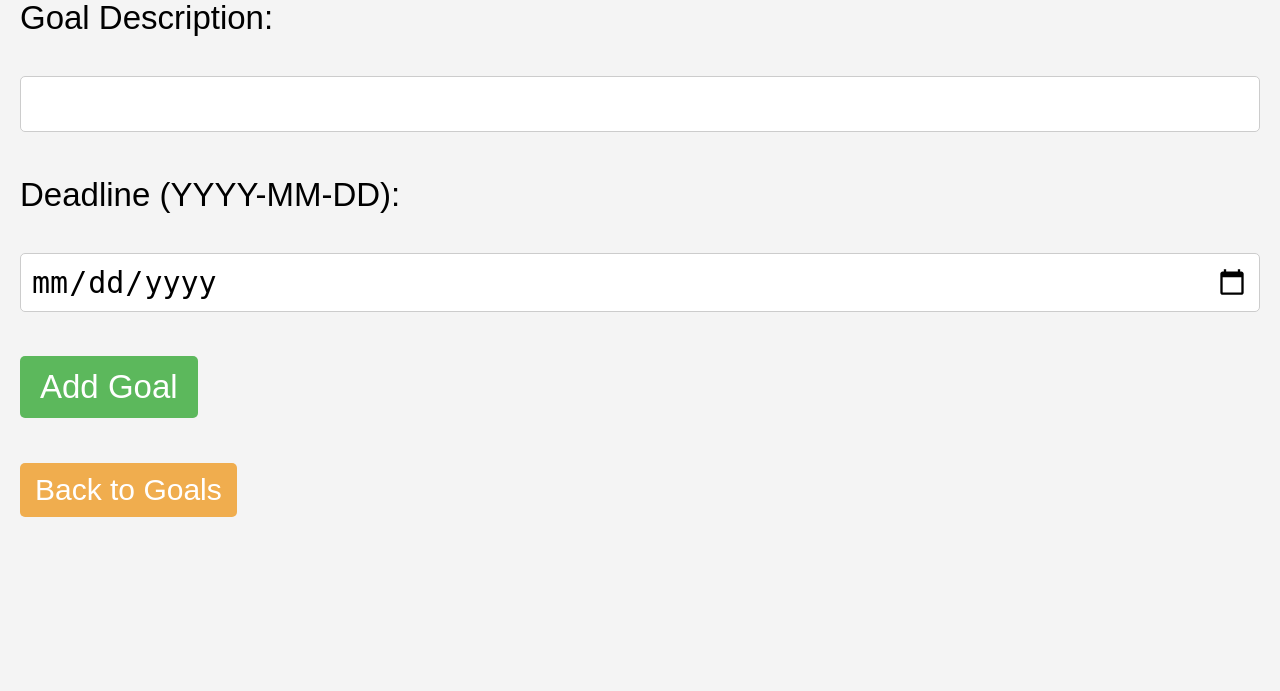
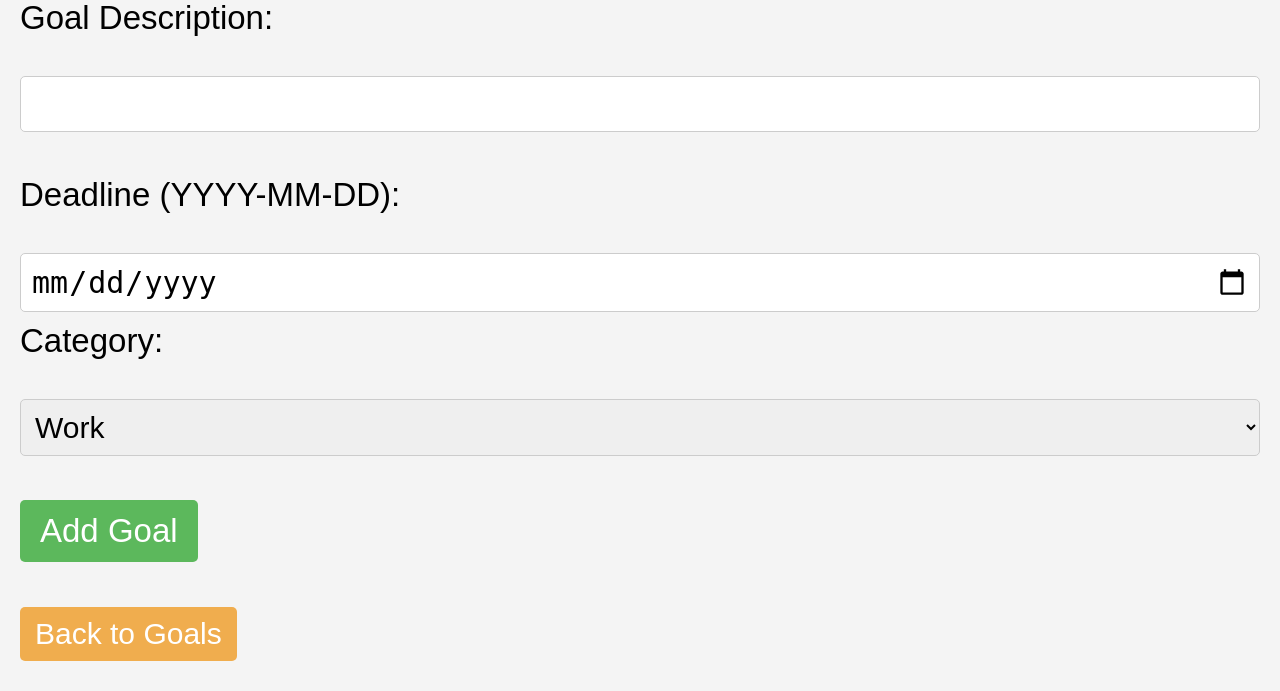
Before and after one commit to Karmaog1989/Goals_MVP, a Flask app: page /add in a window 1280 px wide. Shown: the part 130-821 px from the top of the page. Before the commit the page ends 647 px from the top, so only its background shows below. Run offline with Flask 3, Linux system fonts and the light colour scheme.

Commit message:
Added Categories to goals and other minor changes

```diff
--- a/app.py
+++ b/app.py
@@ -2,6 +2,8 @@
 import sqlite3
 import datetime
 from flask import Flask, render_template, request, redirect, url_for, g # Import 'g'
+
+goal_categories = ["Work", "Family", "Finance", "Personal", "Health", "Relationships", "Learning", "Bucket List", "Giving" ]
 
 app = Flask(__name__)
 
@@ -73,18 +75,19 @@ def add_goal():
     if request.method == "POST":
         description = request.form['description']
         deadline_str = request.form['deadline']
+        category = request.form['category'] #gets the category
         db = get_db()
         try:
-            deadline = datetime.datetime.strptime(deadline_str, "%Y-%m-%d").date() # Assuming your HTML form uses YYYY-MM-DD
-            db.execute('INSERT INTO goals (description, deadline) VALUES (?, ?)',
-                       (description, deadline.strftime('%Y-%m-%d')))
+            deadline = datetime.datetime.strptime(deadline_str, "%Y-%m-%d").date()
+            db.execute('INSERT INTO goals (description, deadline, category) VALUES (?, ?, ?)',
+                       (description, deadline.strftime('%Y-%m-%d'), category)) # Include category
             db.commit()
             return redirect(url_for('index'))
         except ValueError:
             return "Invalid date format"
         finally:
             close_db() # Explicitly close the connection for now, though teardown will also handle it
-    return render_template('add.html')
+    return render_template('add.html', goal_categories=goal_categories)  # Pass categories to the template
 
 """
 @app.route('/add', methods=["GET", "POST"])
@@ -105,8 +108,8 @@ def add_goal():
 @app.route('/')
 def index():
     conn = get_db()
-    goals_db = conn.execute('SELECT id, description, deadline FROM goals').fetchall()
-    completed_goals_db = conn.execute('SELECT id, description, deadline, completion_date FROM goals_completed').fetchall()
+    goals_db = conn.execute('SELECT id, description, deadline, category FROM goals').fetchall() #Get category
+    completed_goals_db = conn.execute('SELECT id, description, deadline, completion_date, completed_category FROM goals_completed').fetchall()
     conn.close()
     active_goals = []
     current_date = datetime.date.today()
@@ -118,11 +121,11 @@ def index():
             status = "Past Due"
         elif deadline == current_date:
             status = "Due Today"
-        active_goals.append({'id': row['id'], 'description': row['description'], 'deadline': deadline, 'status': status})
+        active_goals.append({'id': row['id'], 'description': row['description'], 'deadline': deadline, 'status': status, 'category': row['category']}) #appended category
     completed_goals = []
     if completed_goals_db: # Check if there are any completed goals
         for row in completed_goals_db:
-            completed_goals.append({'id': row['id'], 'description': row['description'], 'deadline': row['deadline'], 'completion_date': row['completion_date']})
+            completed_goals.append({'id': row['id'], 'description': row['description'], 'deadline': row['deadline'], 'completion_date': row['completion_date'], 'completed_category': row['completed_category']}) #Add to completed goals
 
     return render_template('index.html', active_goals=active_goals, completed_goals=completed_goals)
 
@@ -133,13 +136,13 @@ def complete_goal(goal_id):
     db = get_db()
     try:
         # Fetch the goal details from the active goals table
-        goal = db.execute('SELECT description, deadline FROM goals WHERE id = ?', (goal_id,)).fetchone()
+        goal = db.execute('SELECT description, deadline, category FROM goals WHERE id = ?', (goal_id,)).fetchone()
 
         if goal:
             # Insert the goal into the completed goals table with the completion date
             completion_date = datetime.date.today().strftime('%Y-%m-%d')
-            db.execute('INSERT INTO goals_completed (description, deadline, completion_date) VALUES (?, ?, ?)',
-                       (goal['description'], goal['deadline'], completion_date))
+            db.execute('INSERT INTO goals_completed (description, deadline, completion_date, completed_category) VALUES (?, ?, ?, ?)',
+                       (goal['description'], goal['deadline'], completion_date, goal['category']))
 
             # Delete the goal from the active goals table
             db.execute('DELETE FROM goals WHERE id = ?', (goal_id,))
--- a/schema.sql
+++ b/schema.sql
@@ -3,7 +3,8 @@ DROP TABLE IF EXISTS goals;
 CREATE TABLE goals (
   id INTEGER PRIMARY KEY AUTOINCREMENT,
   description TEXT NOT NULL,
-  deadline TEXT NOT NULL
+  deadline TEXT NOT NULL,
+  category TEXT NOT NULL
 );
 
 DROP TABLE IF EXISTS goals_completed;
@@ -12,5 +13,6 @@ CREATE TABLE goals_completed (
   id INTEGER PRIMARY KEY AUTOINCREMENT,
   description TEXT NOT NULL,
   deadline TEXT NOT NULL,
-  completion_date TEXT NOT NULL
+  completion_date TEXT NOT NULL,
+  completed_category TEXT NOT NULL
 );
--- a/templates/add.html
+++ b/templates/add.html
@@ -58,6 +58,22 @@
         p a:hover {
             background-color: #ec971f;
         }
+        /* Added these styles for the category section */
+    label[for="category"] { /* Style the category label */
+        display: block;
+        margin-bottom: 5px;
+        font-size: 1.1em;
+    }
+
+    select#category { /* Style the category dropdown */
+        padding: 10px;
+        margin-bottom: 10px;
+        border: 1px solid #ccc;
+        border-radius: 5px;
+        width: 100%;
+        box-sizing: border-box;
+        font-size: 1em;
+    }
     </style>
 </head>
 <body>
@@ -72,6 +88,14 @@
             <label for="deadline">Deadline (YYYY-MM-DD):</label><br>
             <input type="date" id="deadline" name="deadline" required>
         </div>
+        <div>
+            <label for="category">Category:</label><br>
+            <select id="category" name="category">
+            {% for category in goal_categories %}
+            <option value="{{ category }}">{{ category }}</option>
+            {% endfor %}
+        </select>
+        </div>
         <br>
         <button type="submit">Add Goal</button>
     </form>
```
Also changed, not shown: templates/index.html (+27 -2 lines), goals.db.
